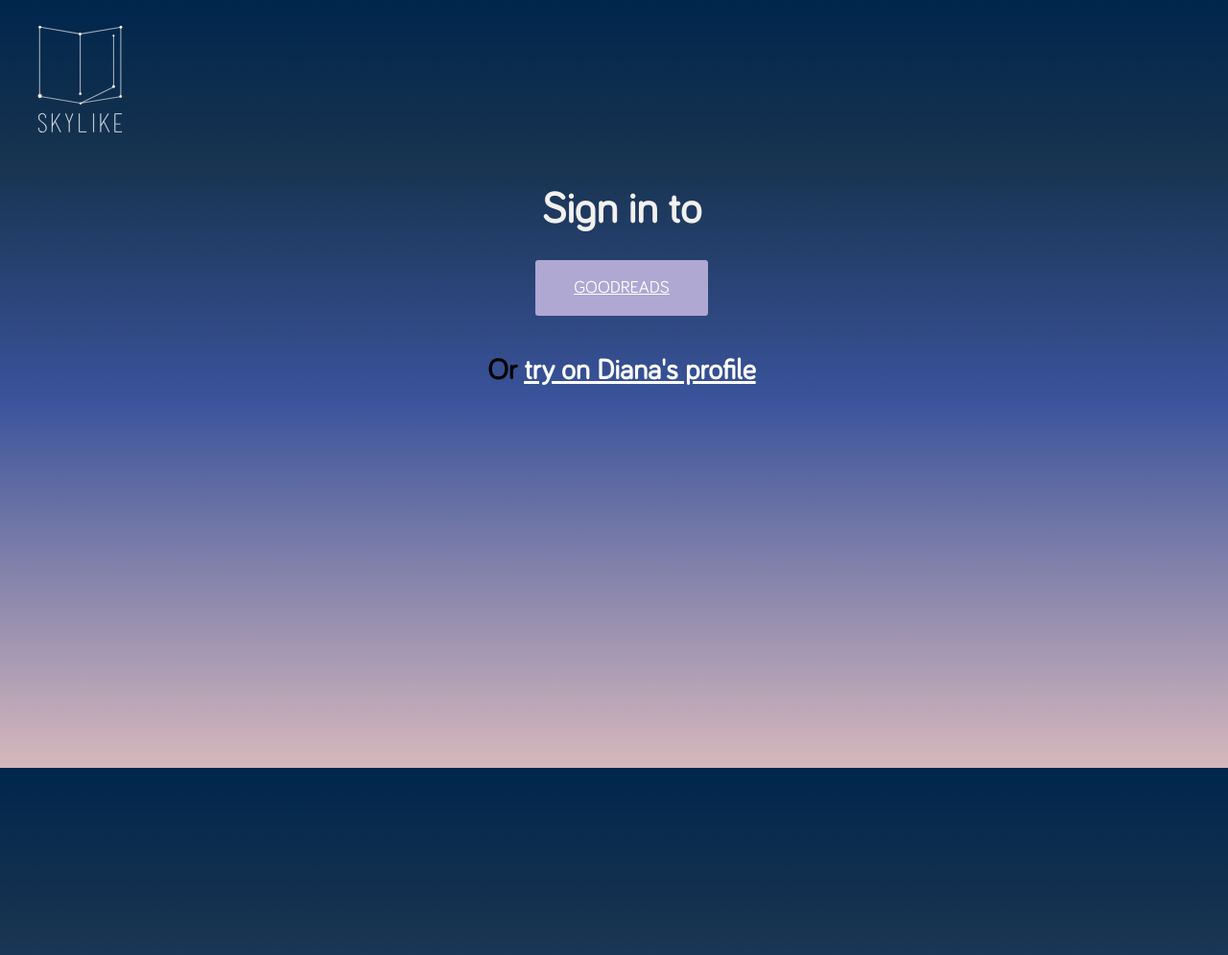
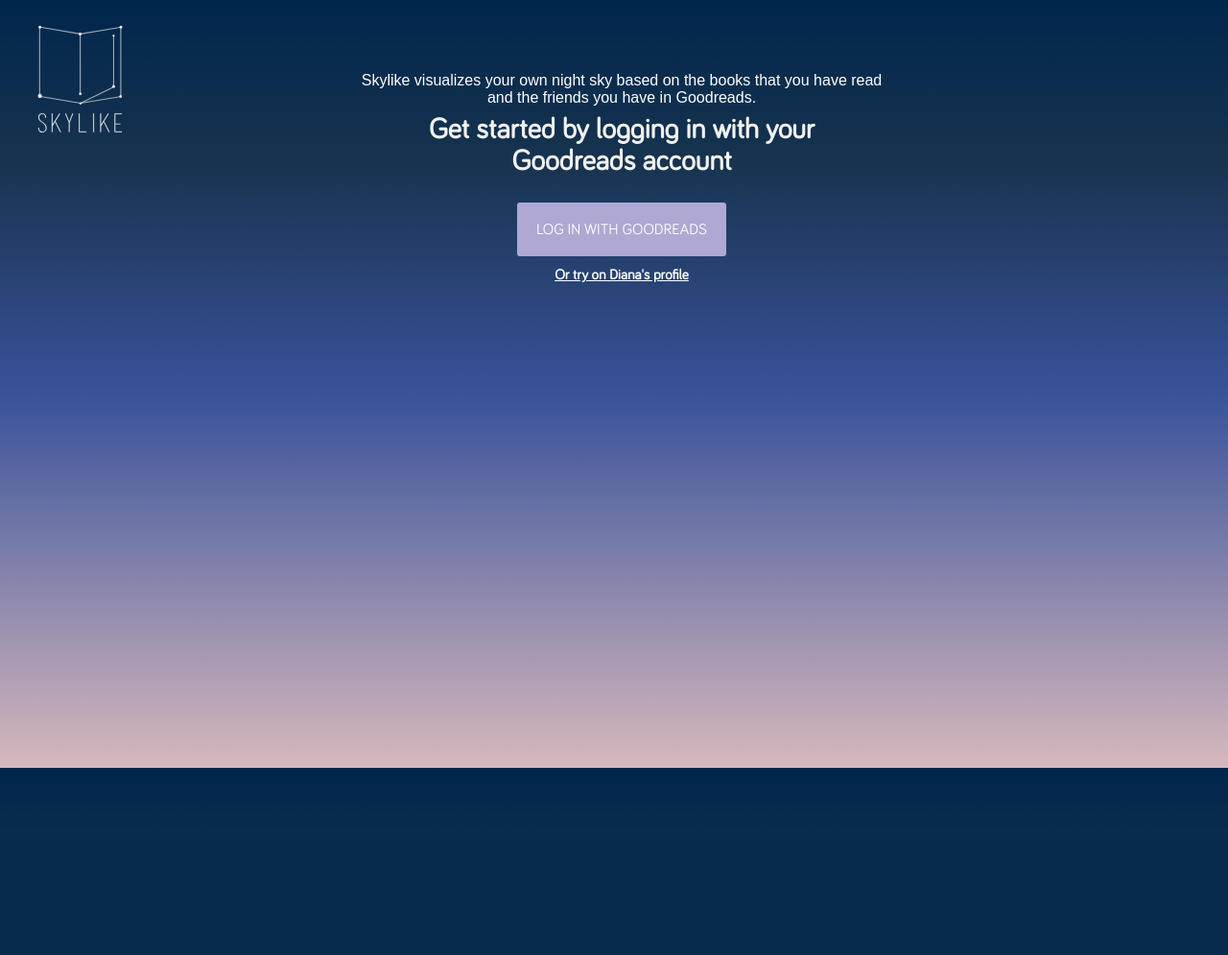
Before and after one commit to gatozv/ivis_p4, a PHP site: page /login.html in a window 1280 px wide. Shown: the whole page at 96% size. After the commit the page ends 800 px from the top, so only its background shows below. Run offline with PHP 8.4, Linux system fonts and the light colour scheme.

Commit message:
Loading page & login page with animation

```diff
--- a/css/style.css
+++ b/css/style.css
@@ -16,6 +16,7 @@ html {
 body {
     font-family: Bariol, Roboto, Helvetica, sans-serif;
     font-size: 15px;
+    color:#FFFFFF;
     height: 100%;
     width: 100%;
     text-align: center;
@@ -274,20 +275,22 @@ p{
 .login-container{
     margin-right: auto;
     margin-left: auto;
-    margin-top: 13em;
+    margin-top: 5em;
     text-align: center;
 }
 
 .btn {
-  padding: 20px 40px;
+  padding: 20px 20px;
+  /*margin: 30px;*/
   border-color: #34495E;
   border-radius: 3px;
   text-transform: uppercase;
   /*font-family: Montserrat,"Helvetica Neue",Helvetica,Arial,sans-serif;*/
-  font-size: 18px;
+  font-size: 16px;
   /*font-weight: 700;*/
   color: #fff;
   background-color: #AEA8D3;
+  text-decoration: none;
 
 }
 
@@ -301,14 +304,43 @@ a {
     background-color: #67809F;
 }
 
-#login-big {
+.login-big {
   text-align: center;
-  margin: 1em;
-  font-size: 3em;
+  margin-bottom: 1.5em;
+  font-size: 2em;
   }
 
-#login-small {
+.login-small {
   text-align: center;
   margin: 2em;
-  font-size: 2em;
+  font-size: 1em;
   }
+
+.loading-stars{
+    width: 420px;
+    height: 420px;
+    margin-right: auto;
+    margin-left: auto;
+}
+
+
+.path {
+  stroke-dasharray: 1678, 1678;
+  /*stroke-dashoffset: 1678;*/
+  /*animation: dash 15s linear forwards infinite;*/
+  opacity: 0.4;
+}
+}
+
+@-moz-keyframes dash {
+  to {
+    stroke-dashoffset: 0;
+  }
+}
+
+
+@keyframes dash {
+  to {
+    stroke-dashoffset: 0;
+  }
+}
--- a/login.html
+++ b/login.html
@@ -11,12 +11,15 @@
 	</head>
 
     <body class="sunset">
-    <img id="logo" src="img/skylikes-logos.svg"/>
+    <img id="logo" src="img/Skylikes-logos.svg"/>
 
     <div class="login-container">
-	    <h2 id="login-big">Sign in to</h2>
-	    <a id="loginButton" class="btn" href='#'>Goodreads</a>
-	    <h3 id="login-small">Or <a href='test.html?testingData=1'>try on Diana's profile </a></h3>
+    	<p style="color:#FFFFFF; font-size: 16px; text-decoration: none; font-family:Sans-serif; text-align:center;">Skylike visualizes your own night sky based on the books that you have read<br> and the friends you have in Goodreads.</p>
+	    <h2 class="login-big">Get started by logging in with your <br>Goodreads account</h2>
+
+	    <a id="loginButton" class="btn" href='#'>Log In with goodreads</a>
+
+	    <h4 class="login-small"> <a href='test.html?testingData=1'>Or try on Diana's profile </a></h4>
    </div> <!-- Logins-->
 
     <script>
```
Also changed, not shown: test-animation.html (added, +135 -0 lines).
